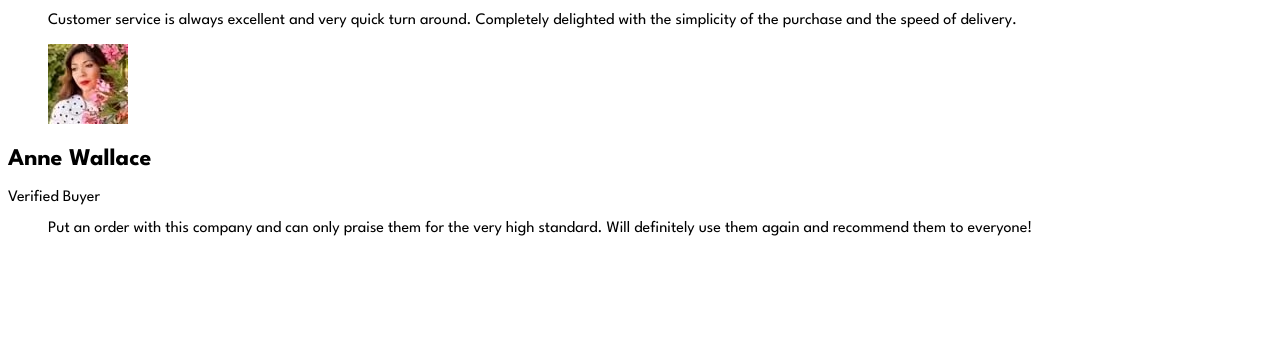
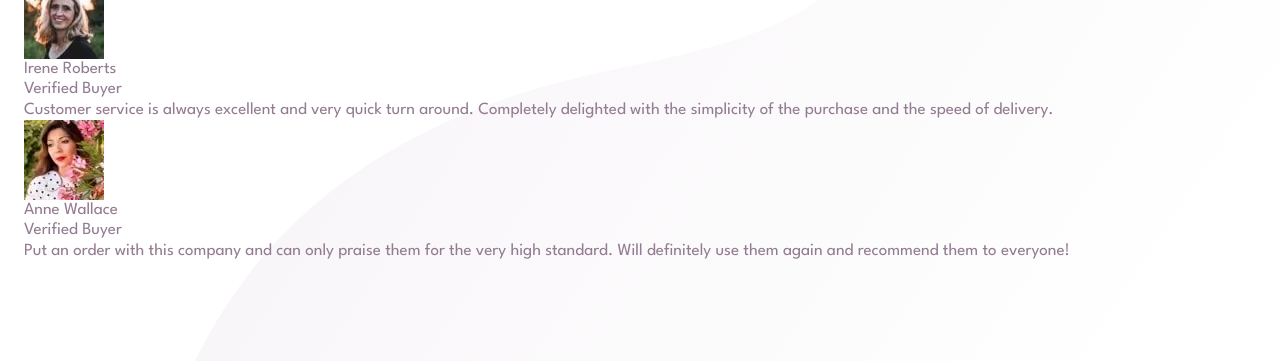
Before and after one commit to OniOdd/social-proof-section, a plain HTML site: page index.html in a window 1280 px wide. Shown: the part 617-978 px from the top of the page. Before the commit the page ends 869 px from the top, so only its background shows below. Drawn offline with Linux system fonts and the light colour scheme.

Commit message:
Basic styles are defined.

```diff
--- a/scss/abstracts/_colors.scss
+++ b/scss/abstracts/_colors.scss
@@ -0,0 +1,5 @@
+$veryDarkMagenta: hsl(300, 43%, 22%);
+$softPink: hsl(333, 80%, 67%);
+$darkGrayishMagenta: hsl(303, 10%, 53%);
+$lightGrayishMagenta: hsl(300, 24%, 96%);
+$white: hsl(0, 0%, 100%);
--- a/scss/base/_base.scss
+++ b/scss/base/_base.scss
@@ -1,5 +1,49 @@
 @use "../abstracts" as a;
+
+html {
+  box-sizing: border-box;
+}
+
+*,
+*::before,
+*::after {
+  box-sizing: inherit;
+  margin: 0;
+  padding: 0;
+  font: inherit;
+  color: inherit;
+}
 
 body {
   font-family: "League Spartan", sans-serif;
+  font-size: a.rem(17);
+  font-weight: 400;
+  line-height: 1.2;
+  color: a.$darkGrayishMagenta;
+  background-color: a.$white;
+  background-image: url("../assets/images/backgrounds/bg-pattern-top-mobile.svg"),
+    url("../assets/images/backgrounds/bg-pattern-bottom-mobile.svg");
+  background-position: top left, bottom right;
+  background-repeat: no-repeat;
+  background-size: contain;
+
+  @media (min-width: 576px) {
+    background-image: url("../assets/images/backgrounds/bg-pattern-top-desktop.svg"),
+      url("../assets/images/backgrounds/bg-pattern-bottom-desktop.svg");
+    background-size: auto;
+  }
 }
+
+img {
+  display: block;
+  max-inline-size: 100%;
+}
+
+// Main page
+
+.wrapper {
+  inline-size: min(100% - 48px, 1440px);
+  min-block-size: 100vh;
+  margin-inline: auto;
+  padding-block: a.clampPx(375, 1440, 82, 118) a.clampPx(375, 1440, 99, 100);
+}
```
Also changed, not shown: css/styles.css.
